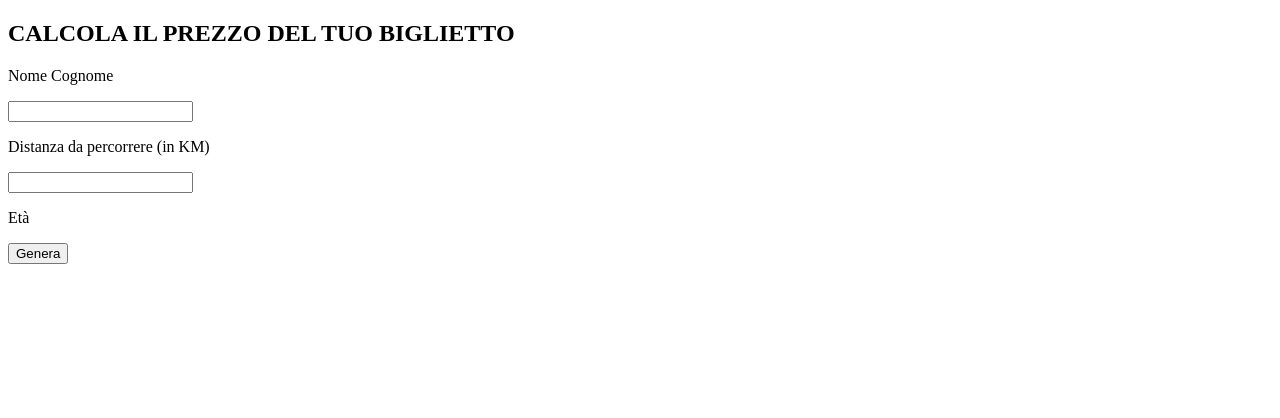
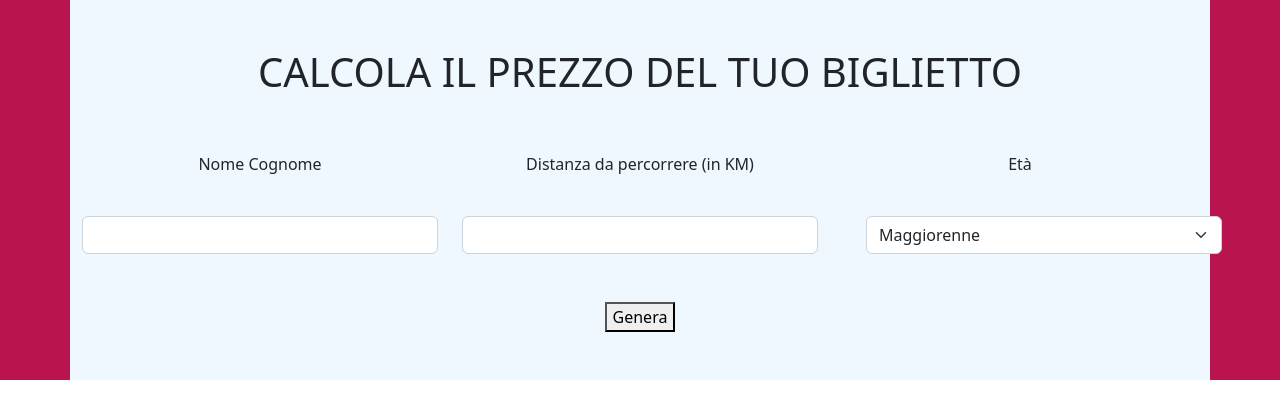
Before and after one commit to RosarioNici/js-biglietto-treno-form, a plain HTML site: page index.html in a window 1280 px wide. Drawn offline with nearby package versions, Linux system fonts and the light colour scheme.

Commit message:
Layout start

```diff
--- a/file.js
+++ b/file.js
@@ -17,33 +17,31 @@ const agePasseger = ("Età")
 messageHTMLAge.innerHTML = agePasseger;
 
 // Calcolo prezzo bilgietto
+
+
+
+function myFunction() {
     const priceKm = 0.21
     let distanceKM = document.getElementById("distance").value;
     console.log(distanceKM)
-var priceTiket = (Number(distanceKM)) * priceKm
+    let priceTiket = 0.21 * (Number(distanceKM))
     // calcolo sconto
+    var agePassegerCalc = document.getElementById("inputAge").value
+    console.log(agePassegerCalc)
 
-var agePassegerCalc = document.getElementById("inputAge")
-if (agePassegerCalc = document.getElementById("maggiorenne")) {
-    var priceTiket = (Number(distanceKM)) * priceKm
-} else if (agePassegerCalc = document.getElementById("minorenne")) {
+    if (agePassegerCalc = "minorenne") {
         let discount = (priceTiket / 100) * 20;
         let priceTiketDiscount = priceTiket - discount
         priceTiket = priceTiketDiscount.toFixed(2)
-} else if (agePassegerCalc = document.getElementById("over-65")) {
-    let OverDiscount = (priceTiket / 100) * 40;
-    let priceTiketDiscountOv = priceTiket - OverDiscount
-    priceTiket = priceTiketDiscountOv.toFixed(2)
+        // } else if (agePassegerCalc = document.getElementById("o").value) {
+        //     let OverDiscount = (priceTiket / 100) * 40;
+        //     let priceTiketDiscountOv = priceTiket - OverDiscount
+        //     priceTiket = priceTiketDiscountOv.toFixed(2);
+
+        // }
+
+        console.log(priceTiket)
     }
 
 
-function myFunction() {
-    console.log(priceTiket);
-
 }
-
-
-
-// function myFunction() {
-//     document.write(namePass + distance + " = " + priceTiket);
-// }
--- a/index.html
+++ b/index.html
@@ -5,6 +5,11 @@
     <meta charset="UTF-8">
     <meta http-equiv="X-UA-Compatible" content="IE=edge">
     <meta name="viewport" content="width=device-width, initial-scale=1.0">
+    <link rel="stylesheet" href="https://cdnjs.cloudflare.com/ajax/libs/font-awesome/6.1.1/css/all.min.css"
+        integrity="sha512-KfkfwYDsLkIlwQp6LFnl8zNdLGxu9YAA1QvwINks4PhcElQSvqcyVLLD9aMhXd13uQjoXtEKNosOWaZqXgel0g=="
+        crossorigin="anonymous" referrerpolicy="no-referrer" />
+    <link href="https://cdn.jsdelivr.net/npm/bootstrap@5.2.0/dist/css/bootstrap.min.css" rel="stylesheet"
+        integrity="sha384-gH2yIJqKdNHPEq0n4Mqa/HGKIhSkIHeL5AyhkYV8i59U5AR6csBvApHHNl/vI1Bx" crossorigin="anonymous">
     <script src="./file.js" defer></script>
     <link rel="stylesheet" href="./style.css">
     <title>Prenota il tuo Biglietto</title>
@@ -12,34 +17,36 @@
 
 <body>
 
-    <main>
-        <section>
-            <div>
+    <main class="bg-color-rn">
+        <section class="bg-color-rn-w container-lg flex-column justify-content-center  align-items-center">
+            <div class="py-5 text-center">
                 <h1>CALCOLA IL PREZZO DEL TUO BIGLIETTO</h1>
             </div>
-            <div>
-                <div>
+            <div class="row">
+                <div class="col-lg-4 text-center">
                     <p class="message-js-one"></p>
-                    <input type="text" id="name">
+                    <label for="name" class="form-label"></label>
+                    <input type="text" id="name" class="form-control" aria-describedby="passwordHelpBlock">
                 </div>
-                <div>
+                <div class="col-lg-4 text-center">
                     <p class="message-js-two"></p>
-                    <input type="text" id="distance">
+                    <label for="distance" class="form-label"></label>
+                    <input type="text" id="distance" class="form-control" aria-describedby="passwordHelpBlock">
                 </div>
-                <div>
+                <div class="col-lg-4 text-center">
                     <p class="message-js-three"></p>
-                    <!-- <label for="inputAge" class="form-label"></label>
+                    <label for="inputAge" class="form-label"></label>
                     <select id="inputAge" class="form-select mx-4">
-                        <option id="maggiorenne" value="Maggiorenne">Maggiorenne</option>
-                        <option id="minorenne" value="Minorenne">Minorenne</option>
-                        <option id="over-65" value="Over-65">Over-65</option>
-                </div> -->
+                        <option id="maggiorenne" value="maggiorenne">Maggiorenne</option>
+                        <option id="minorenne" value="minorenne">Minorenne</option>
+                        <option id="over-65" value="over-65">Over-65</option>
+                    </select>
+                </div>
 
-
-                </div>
-                <div>
-                    <button type="button" onclick="myFunction()">Genera</button>
-                </div>
+            </div>
+            <div class="text-center py-5">
+                <button type="button" onclick="myFunction()">Genera</button>
+            </div>
         </section>
     </main>
 </body>
--- a/style.css
+++ b/style.css
@@ -0,0 +1,7 @@
+.bg-color-rn {
+    background-color: #b91450;
+}
+
+.bg-color-rn-w {
+    background-color: aliceblue;
+}
```
Lines whose indentation alone changed are shown as unchanged.
